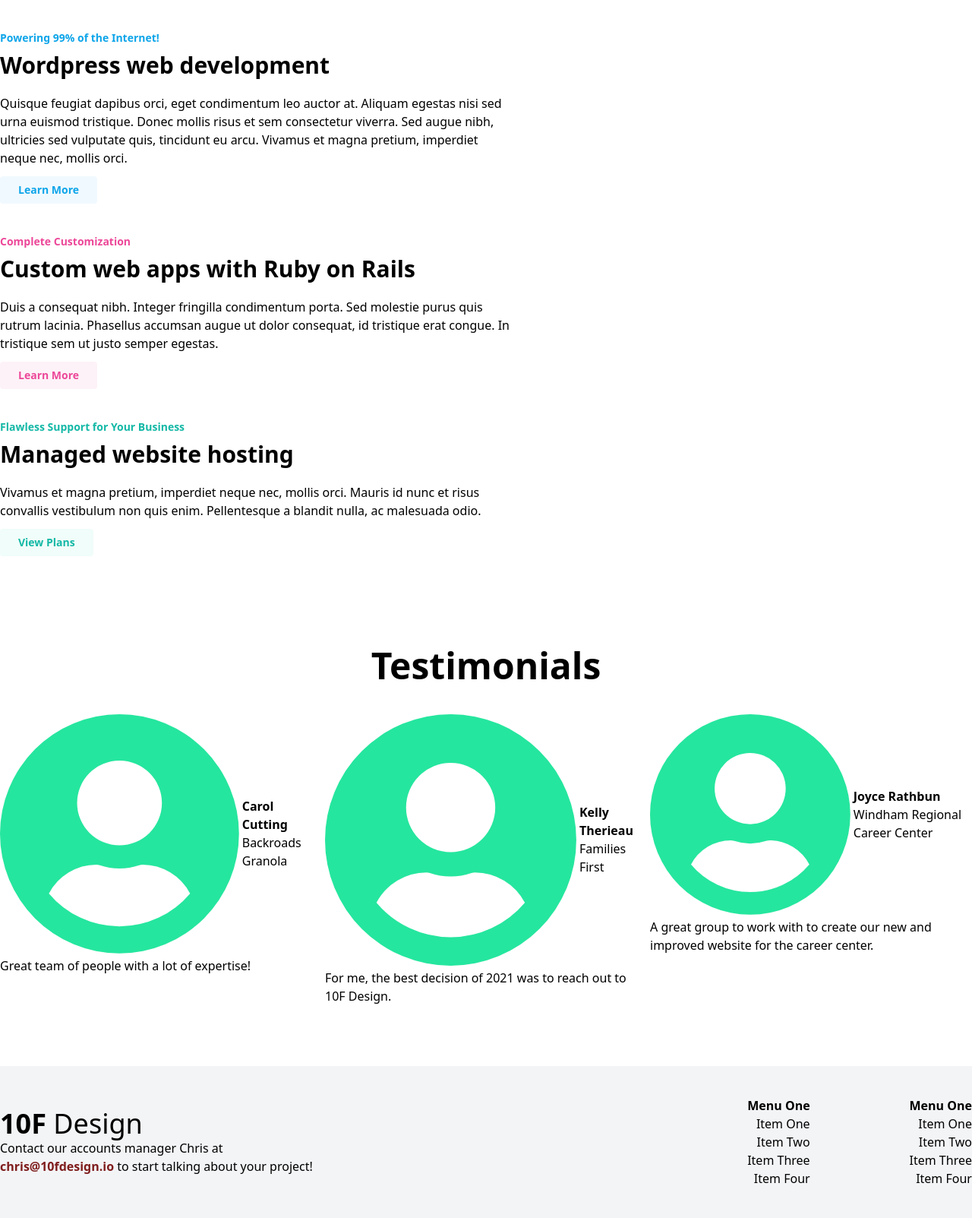
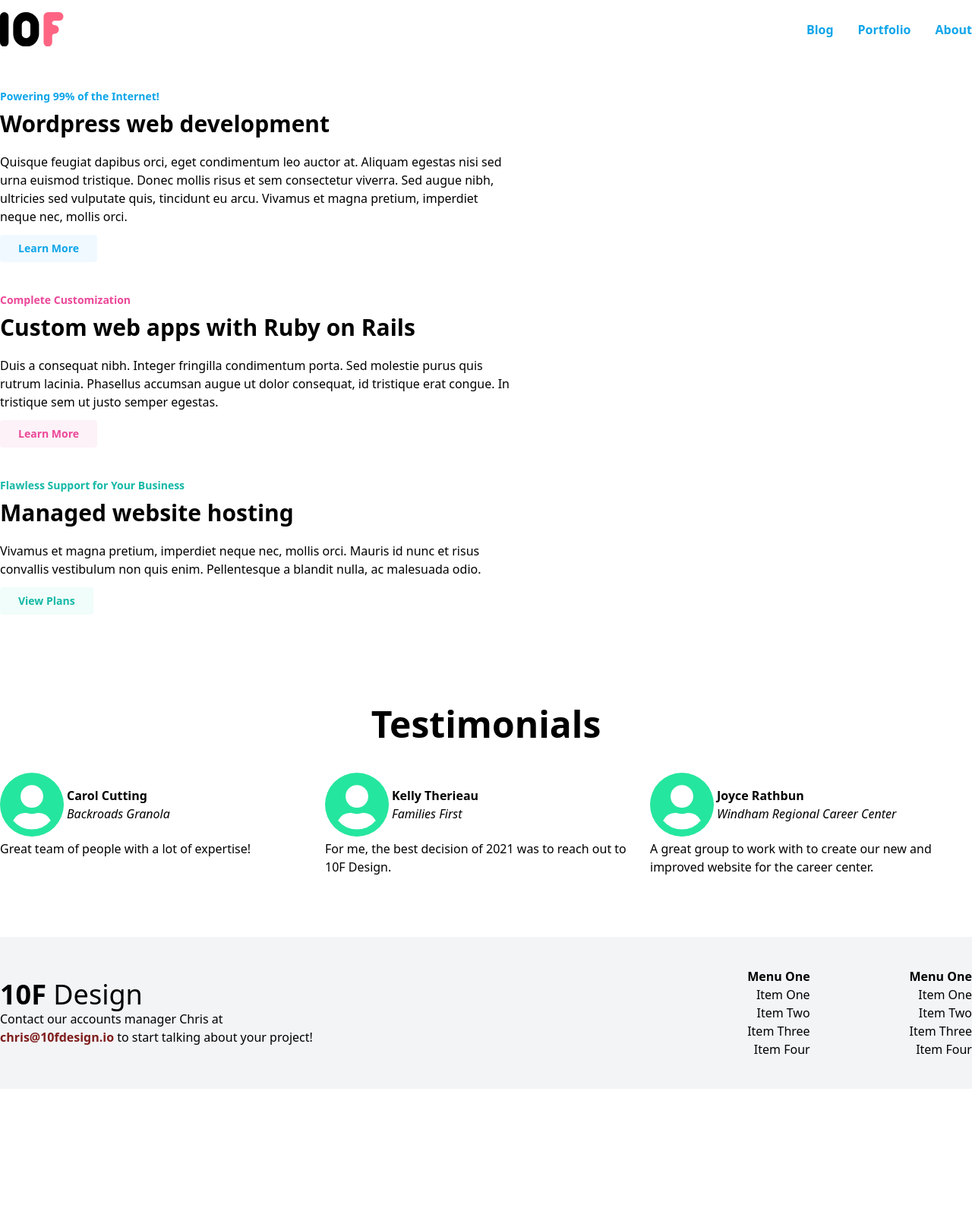
Before and after one commit to 10fdesign/10f2023, a Jekyll site: the page built from index.html, in a window 1280 px wide. Shown: the whole page at 76% size. Built offline with Jekyll 4.4.1, drawn with Linux system fonts in a browser that asks for light colours; after the commit the page ends 1433 px from its top, so only the background shows below that.

Commit message:
Added nav partial. Added logo partial.

```diff
--- a/_includes/nav.html
+++ b/_includes/nav.html
@@ -0,0 +1,18 @@
+{%
+assign menu_item_classes = "font-bold text-sky-500 hover:text-sky-700"
+%}
+
+<div class="container flex justify-between items-center py-4">
+  {% include logo.svg %}
+  <ul class="flex gap-8">
+    <li>
+      <a class="{{ menu_item_classes }}" href="#">Blog</a>
+    </li>
+    <li>
+      <a class="{{ menu_item_classes }}" href="#">Portfolio</a>
+    </li>
+    <li>
+      <a class="{{ menu_item_classes }}" href="#">About</a>
+    </li>
+  </ul>
+</div>
--- a/index.html
+++ b/index.html
@@ -1,8 +1,6 @@
 ---
 layout: default
 ---
-
-{% include nav.html %}
 
 {% include header.html %}
 
--- a/style.css
+++ b/style.css
@@ -563,6 +563,10 @@
   margin-bottom: 2.5rem;
 }
 
+.mb-10 {
+  margin-bottom: 2.5rem;
+}
+
 .mb-2 {
   margin-bottom: 0.5rem;
 }
@@ -573,10 +577,6 @@
 
 .mb-5 {
   margin-bottom: 1.25rem;
-}
-
-.mb-10 {
-  margin-bottom: 2.5rem;
 }
 
 .inline-block {
@@ -595,20 +595,24 @@
   max-width: 42rem;
 }
 
-.basis-1\/2 {
-  flex-basis: 50%;
-}
-
-.basis-1\/4 {
-  flex-basis: 25%;
-}
-
 .basis-1\/3 {
   flex-basis: 33.333333%;
 }
 
+.basis-1\/5 {
+  flex-basis: 20%;
+}
+
 .basis-1\/6 {
   flex-basis: 16.666667%;
+}
+
+.basis-4\/5 {
+  flex-basis: 80%;
+}
+
+.transform {
+  transform: translate(var(--tw-translate-x), var(--tw-translate-y)) rotate(var(--tw-rotate)) skewX(var(--tw-skew-x)) skewY(var(--tw-skew-y)) scaleX(var(--tw-scale-x)) scaleY(var(--tw-scale-y));
 }
 
 .grid-cols-3 {
@@ -627,17 +631,34 @@
   align-items: center;
 }
 
+.justify-between {
+  justify-content: space-between;
+}
+
 .gap-1 {
   gap: 0.25rem;
+}
+
+.gap-4 {
+  gap: 1rem;
+}
+
+.gap-8 {
+  gap: 2rem;
+}
+
+.gap-x-4 {
+  -moz-column-gap: 1rem;
+       column-gap: 1rem;
 }
 
 .rounded {
   border-radius: 0.25rem;
 }
 
-.bg-gray-200 {
+.bg-gray-100 {
   --tw-bg-opacity: 1;
-  background-color: rgb(229 231 235 / var(--tw-bg-opacity));
+  background-color: rgb(243 244 246 / var(--tw-bg-opacity));
 }
 
 .bg-pink-50 {
@@ -655,14 +676,14 @@
   background-color: rgb(240 253 250 / var(--tw-bg-opacity));
 }
 
-.bg-gray-100 {
-  --tw-bg-opacity: 1;
-  background-color: rgb(243 244 246 / var(--tw-bg-opacity));
-}
-
 .px-6 {
   padding-left: 1.5rem;
   padding-right: 1.5rem;
+}
+
+.py-10 {
+  padding-top: 2.5rem;
+  padding-bottom: 2.5rem;
 }
 
 .py-2 {
@@ -670,14 +691,14 @@
   padding-bottom: 0.5rem;
 }
 
-.py-10 {
-  padding-top: 2.5rem;
-  padding-bottom: 2.5rem;
-}
-
 .py-20 {
   padding-top: 5rem;
   padding-bottom: 5rem;
+}
+
+.py-4 {
+  padding-top: 1rem;
+  padding-bottom: 1rem;
 }
 
 .text-center {
@@ -693,16 +714,6 @@
   line-height: 2.25rem;
 }
 
-.text-sm {
-  font-size: 0.875rem;
-  line-height: 1.25rem;
-}
-
-.text-xl {
-  font-size: 1.25rem;
-  line-height: 1.75rem;
-}
-
 .text-4xl {
   font-size: 2.25rem;
   line-height: 2.5rem;
@@ -713,12 +724,21 @@
   line-height: 1;
 }
 
+.text-sm {
+  font-size: 0.875rem;
+  line-height: 1.25rem;
+}
+
+.font-black {
+  font-weight: 900;
+}
+
 .font-bold {
   font-weight: 700;
 }
 
-.font-black {
-  font-weight: 900;
+.italic {
+  font-style: italic;
 }
 
 .text-pink-500 {
@@ -739,6 +759,16 @@
 .text-teal-500 {
   --tw-text-opacity: 1;
   color: rgb(20 184 166 / var(--tw-text-opacity));
+}
+
+.text-sky-600 {
+  --tw-text-opacity: 1;
+  color: rgb(2 132 199 / var(--tw-text-opacity));
+}
+
+.hover\:text-sky-700:hover {
+  --tw-text-opacity: 1;
+  color: rgb(3 105 161 / var(--tw-text-opacity));
 }
 
 .hover\:outline:hover {
```
Also changed, not shown: _includes/logo.svg (added).
